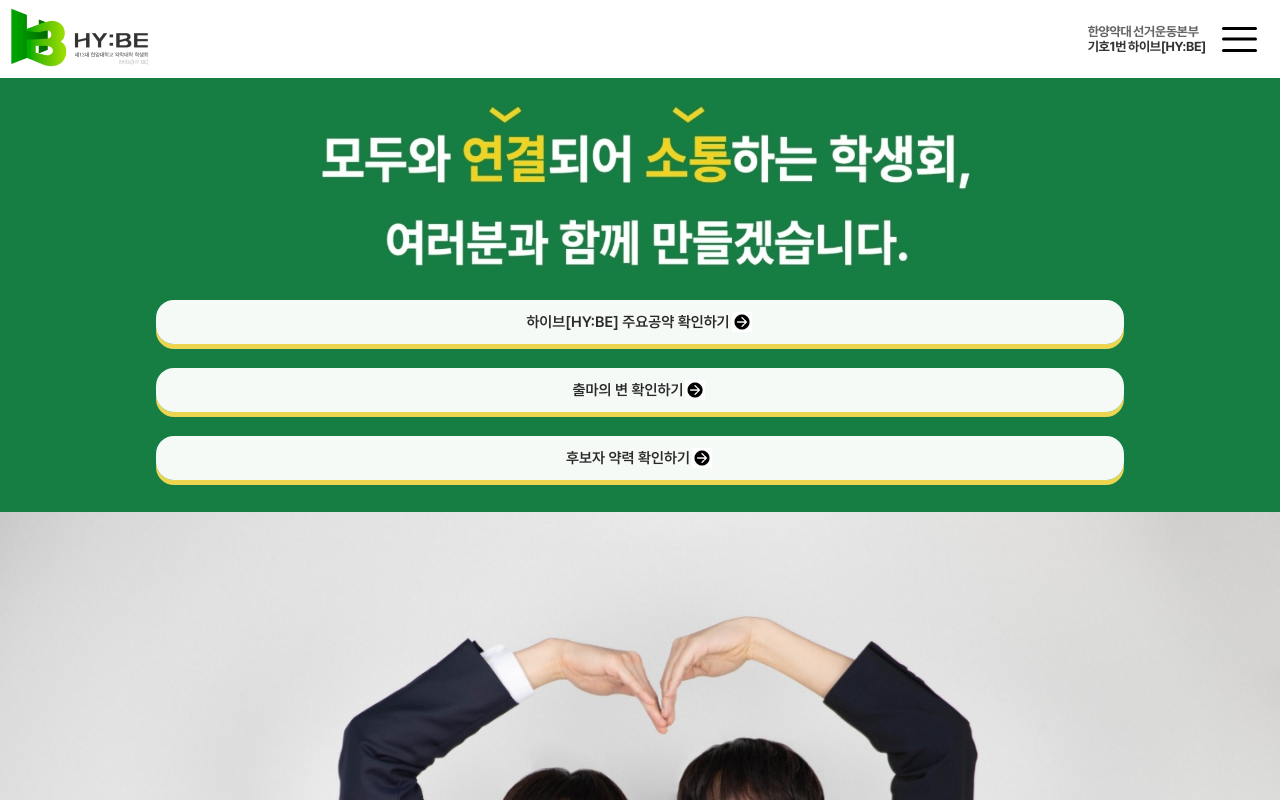
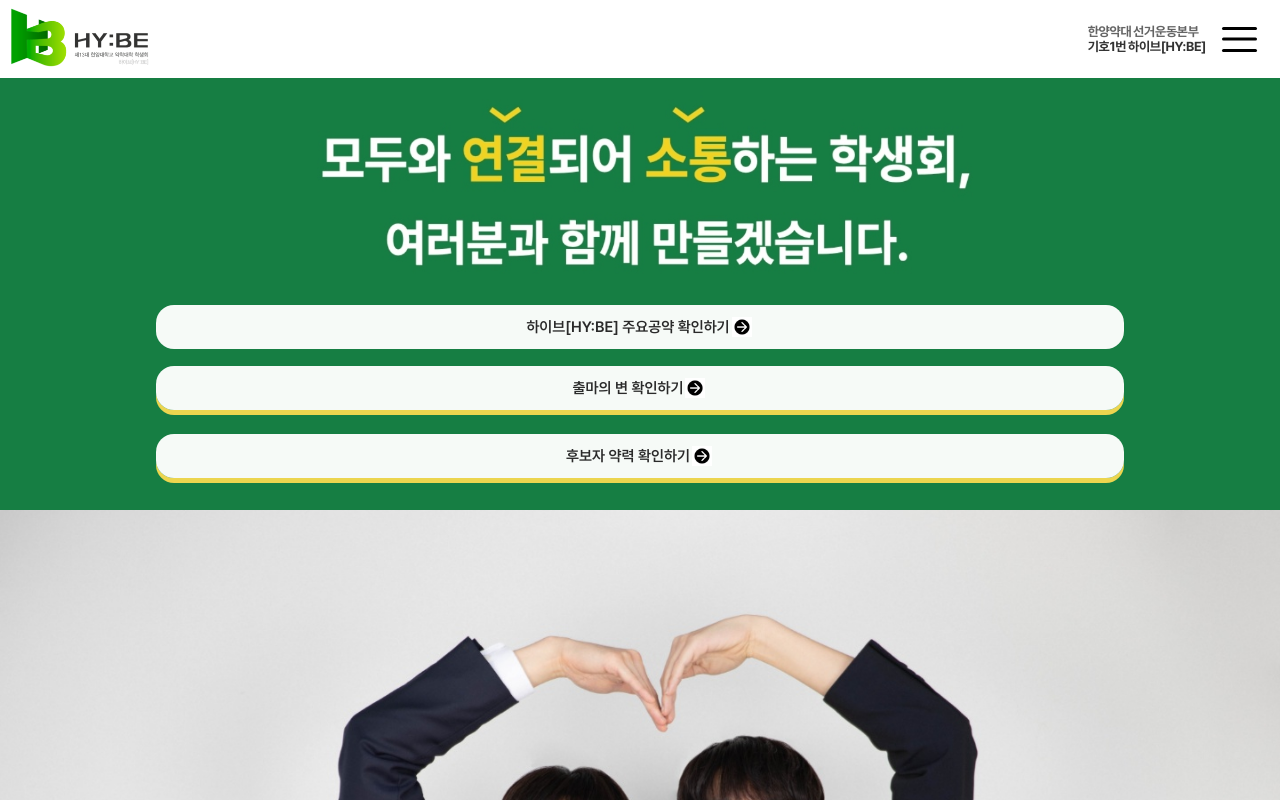
Before and after one commit to BaeGayeon/hybe2022, a Nuxt app: page / in a window 1280 px wide. In both pictures the pointer is over the item 640 px from the left and 322 px from the top of the page. Shown: the top 800 px of the page. Built offline with nearby package versions, Linux system fonts and the light colour scheme.

Commit message:
design: index btn hover 효과 추가

```diff
--- a/pages/index.vue
+++ b/pages/index.vue
@@ -143,11 +143,15 @@ a {
   width: 25%;
 }
 
-/* .btn:hover {
+.btn:hover {
   margin-top: 15px;
   margin-bottom: 5px;
   box-shadow: 0px 0px 0px 0px #007144;
-} */
+}
+
+.btn1:hover {
+  margin-top: 5px;
+}
 
 .btn1 {
   margin-top: 0;
```
